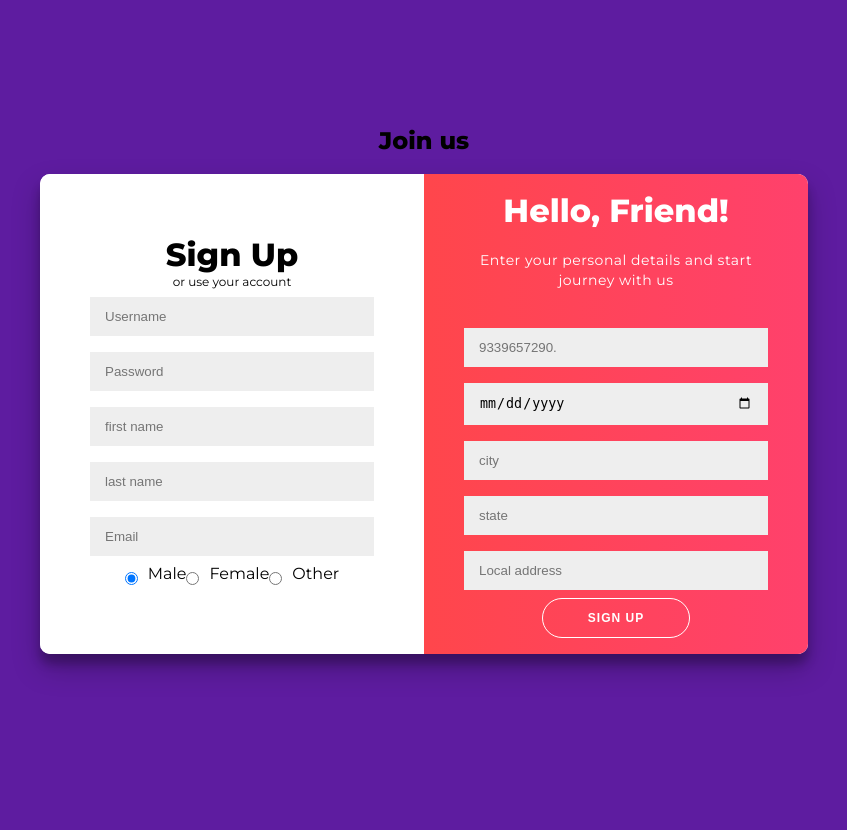
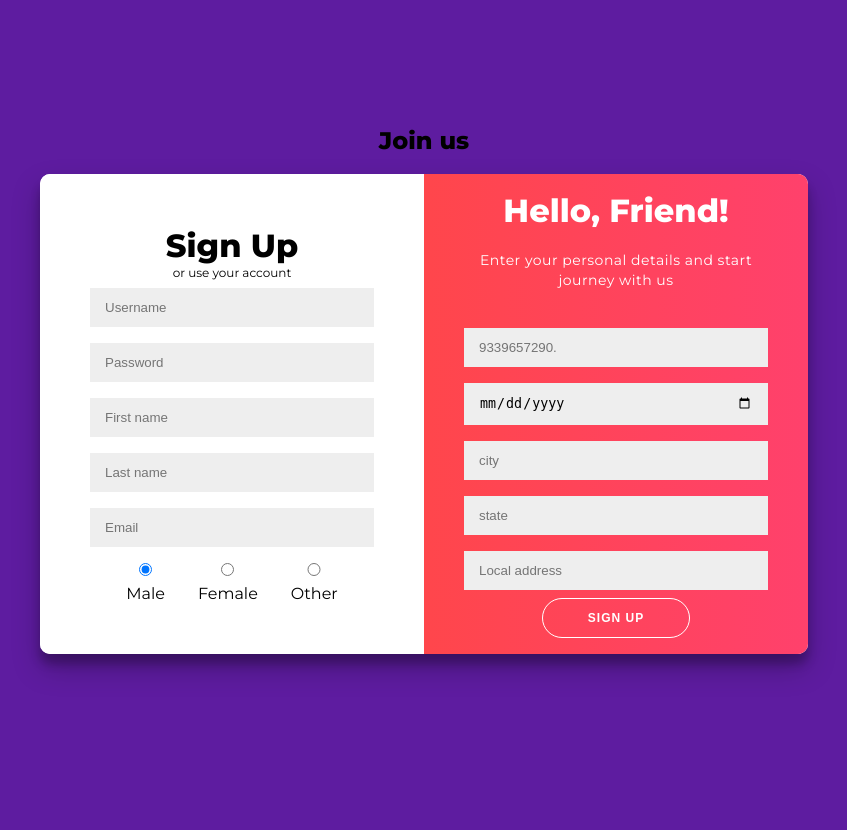
Before and after one commit to idealistraj09/Railway-reservation-system-, a PHP site: page /signup.php in a window 1280 px wide. Shown: the whole page, without its empty margins (216-1063 px from the left). Run offline with PHP 8.4, Linux system fonts and the light colour scheme.

Commit message:
signin signup

```diff
--- a/css/signin.css
+++ b/css/signin.css
@@ -106,7 +106,6 @@ input {
 .gender1{
 	display: flex;
 	flex-direction:row;
-
 }
 .form-container {
 	position: absolute;
@@ -120,9 +119,6 @@ input {
 	width: 50%;
 	height: 100%;
 	z-index: 3;
-
-
-
 }
 
 .container.right-panel-active .sign-in-container {
@@ -208,10 +204,10 @@ input {
 	transition: transform 0.6s ease-in-out;
 }
 input[type="radio"]{
-	margin-right: 10px;
+	margin-right: 20px;
 	background-color: #222;
-	display: flex;
-	flex-direction: column-reverse;
+	/* display: flex; */
+	/* flex-direction: column-reverse;  */
 }
 .overlay-left {
 	transform: translateX(-20%);
--- a/php/signup.php
+++ b/php/signup.php
@@ -16,17 +16,20 @@
                 <span>or use your account</span>
                 <input type="text" placeholder="Username" name="uname" required />
                 <input type="password" placeholder="Password" name="pass" required />
-                <input type="text" placeholder="first name" name="fname" required />
-                <input type="text" placeholder="last name" name="lname" required />
+                <input type="text" placeholder="First name" name="fname" required />
+                <input type="text" placeholder="Last name" name="lname" required />
                 <input type="email" placeholder="Email" name="email" required />
 
                 <div class="gender1">
-                <input type="radio" id="huey" name="gender" value="male" checked>
-                <label for="huey">Male</label>
-                <input type="radio" id="dewey" name="gender" value="female">
-                <label for="dewey">Female</label>
-                <input type="radio" id="louie" name="gender" value="Other">
-                <label for="louie">Other</label>
+                    <label for="m" class="radio">
+                        <input type="radio" id="m" name="gender" value="male" checked>Male
+                    </label>
+                    <label for="f">
+                        <input type="radio" id="f" name="gender" value="female">Female
+                    </label>
+                    <label for="o">
+                        <input type="radio" id="o" name="gender" value="Other">Other
+                    </label>
                 </div>
         </div>
         <div class="overlay-container">
@@ -44,7 +47,7 @@
                     <input type="text" placeholder="city" name="city" required />
                     <input type="text" placeholder="state" name="state" required />
                     <input type="text" placeholder="Local address" name="ladd" required />
-                    <button class="ghost" id="signUp" name="signup">Sign Up</button>
+                    <button class="ghost" id="signUp">Sign Up</button>
                 </div>
             </div>
         </div>
@@ -53,8 +56,7 @@
 
 </body>
 <?php
-if (isset($_POST['signup'])) {
-    session_start();
+if (isset($_POST['uname'])) {
     $link = mysqli_connect("localhost", "raj1", "Raj@2005");
     $db = mysqli_select_db($link, "project");
 
```
